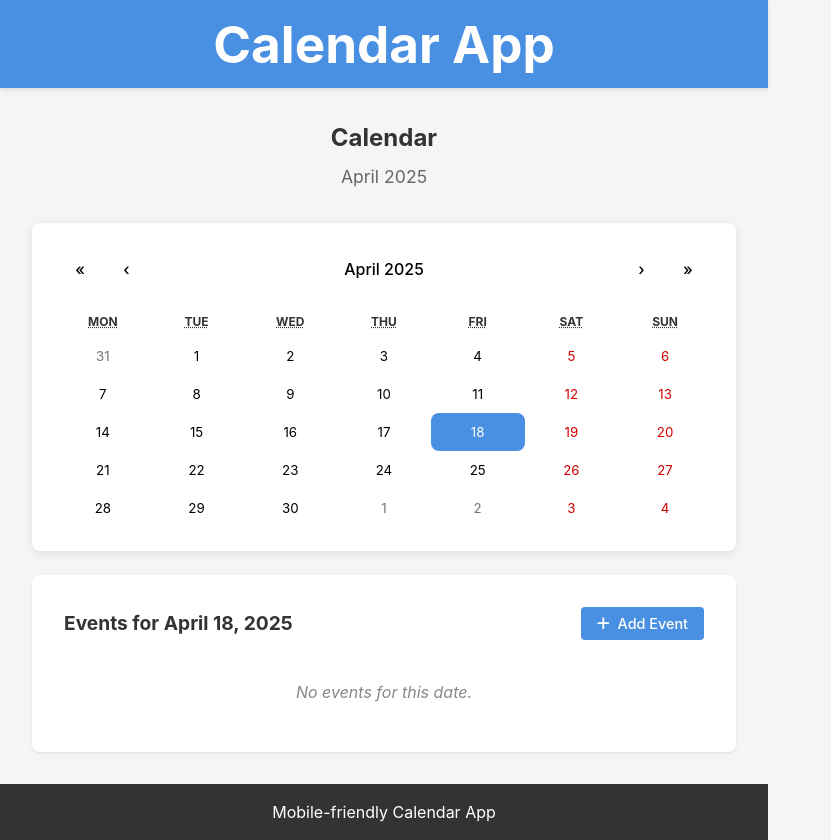
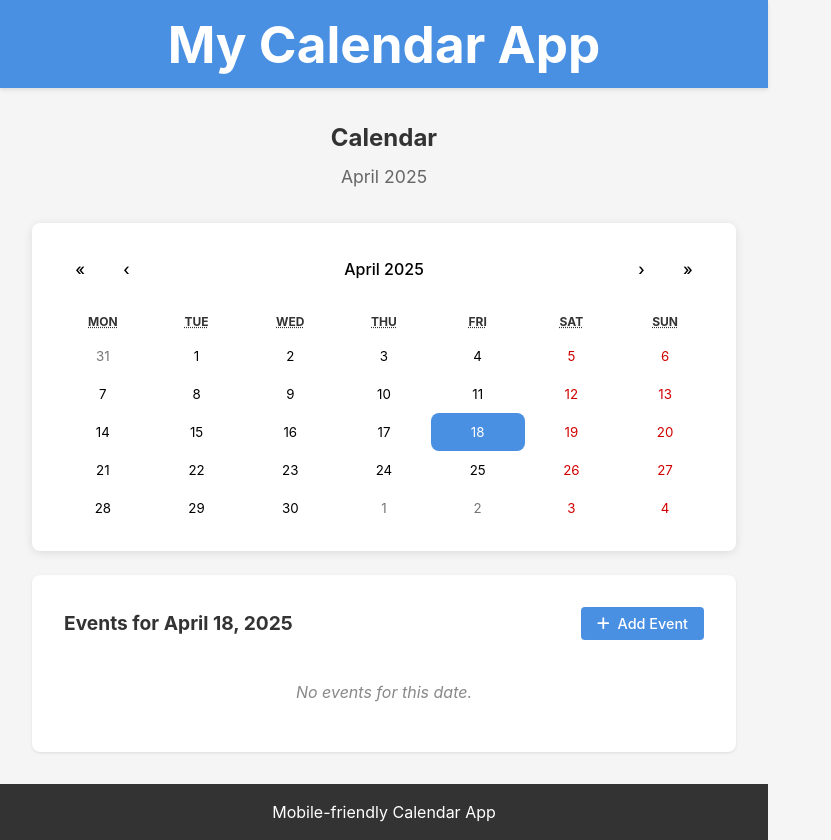
Before and after one commit to YongJinYit1214/typescript-app, a React (Vite) app: page / in a window 1280 px wide. Shown: the whole page, without its empty margins (0-831 px from the left). Built offline with nearby package versions, Linux system fonts and the light colour scheme.

Commit message:
Update app title and header

```diff
--- a/index.html
+++ b/index.html
@@ -5,7 +5,7 @@
     <link rel="icon" type="image/svg+xml" href="/vite.svg" />
     <meta name="viewport" content="width=device-width, initial-scale=1.0, maximum-scale=1.0, user-scalable=no" />
     <meta name="theme-color" content="#4a90e2" />
-    <title>Mobile React App</title>
+    <title>My Calendar App</title>
   </head>
   <body>
     <div id="root"></div>
--- a/src/App.tsx
+++ b/src/App.tsx
@@ -11,7 +11,7 @@ function App() {
   return (
     <div className="app-container">
       <header className="app-header">
-        <h1>Calendar App</h1>
+        <h1>My Calendar App</h1>
       </header>
 
       <main className="app-content">
```
